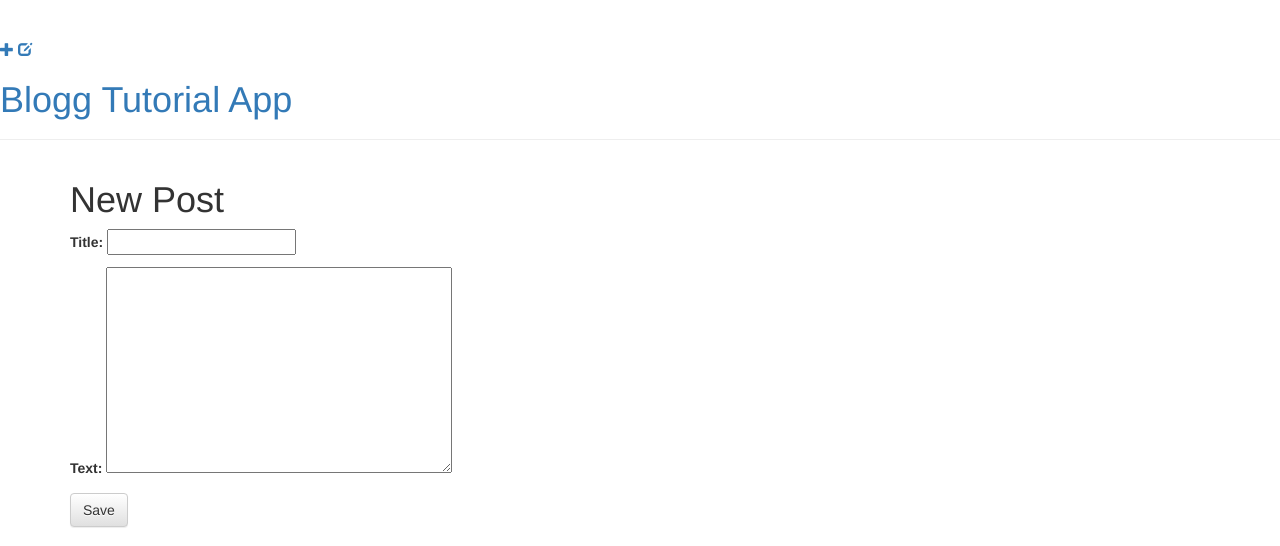
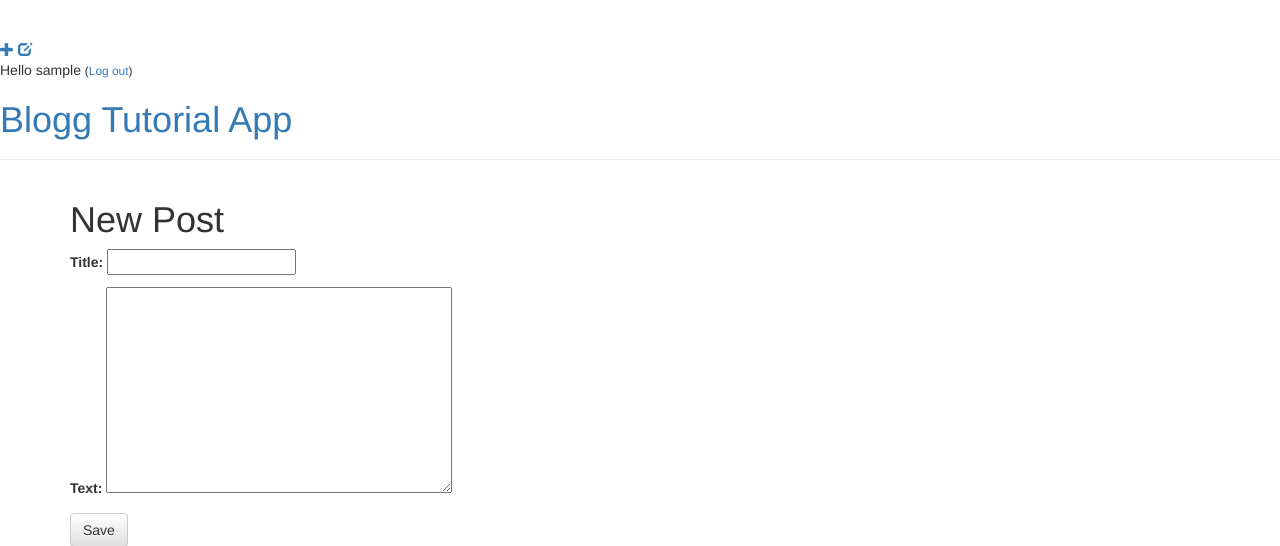
Before and after one commit to 120photo/django-girls-tutorial, a Django app: page /post/new/ in a window 1280 px wide. Shown: the top 546 px of the page. Run offline with Django 3.2, Linux system fonts and the light colour scheme; the visitor is signed in with stand-in values (Sample User, id 1); some libraries are stand-ins or nearby versions.

Commit message:
added logout, some links only viewable if logged in

```diff
--- a/blog/templates/blog/base.html
+++ b/blog/templates/blog/base.html
@@ -19,6 +19,9 @@
       {% if user.is_authenticated %}
         <a href="{% url 'post_new' %}" class="top-menu"><span class="glyphicon glyphicon-plus"></span></a>
         <a href="{% url 'post_draft_list' %}" class="top-menu"><span class="glyphicon glyphicon-edit"></span></a>
+        <p class="top-menu">Hello {{ user.username }} <small>(<a href="{% url 'logout' %}">Log out</a>)</small></p>
+      {% else %}
+        <a href="{% url 'login' %}" class="top-menu"><span class="glyphicon glyphicon-lock"></span></a>
       {% endif %}
       <h1><a href="/">Blogg Tutorial App</a></h1>
     </div>
--- a/mysite/urls.py
+++ b/mysite/urls.py
@@ -20,5 +20,6 @@ from django.contrib.auth import views
 urlpatterns = [
     url(r'^admin/', admin.site.urls),
     url(r'^accounts/login/$', views.login, name='login'),
+    url(r'^accounts/logout/$', views.logout, name='logout', kwargs={'next_page': '/'}),
     url(r'', include('blog.urls')),
 ]
```
